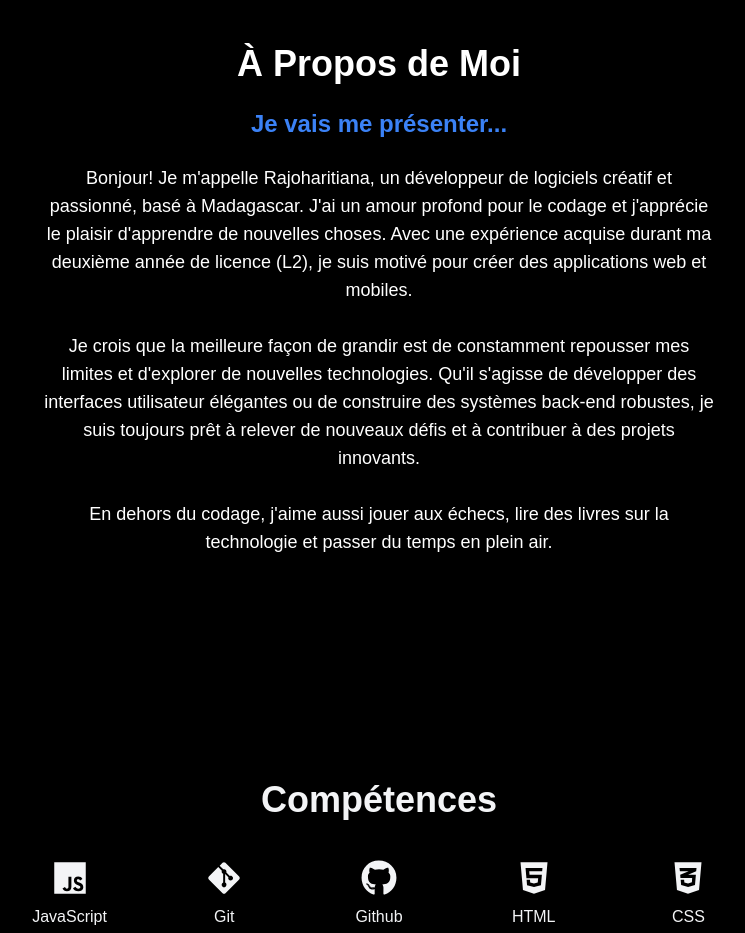
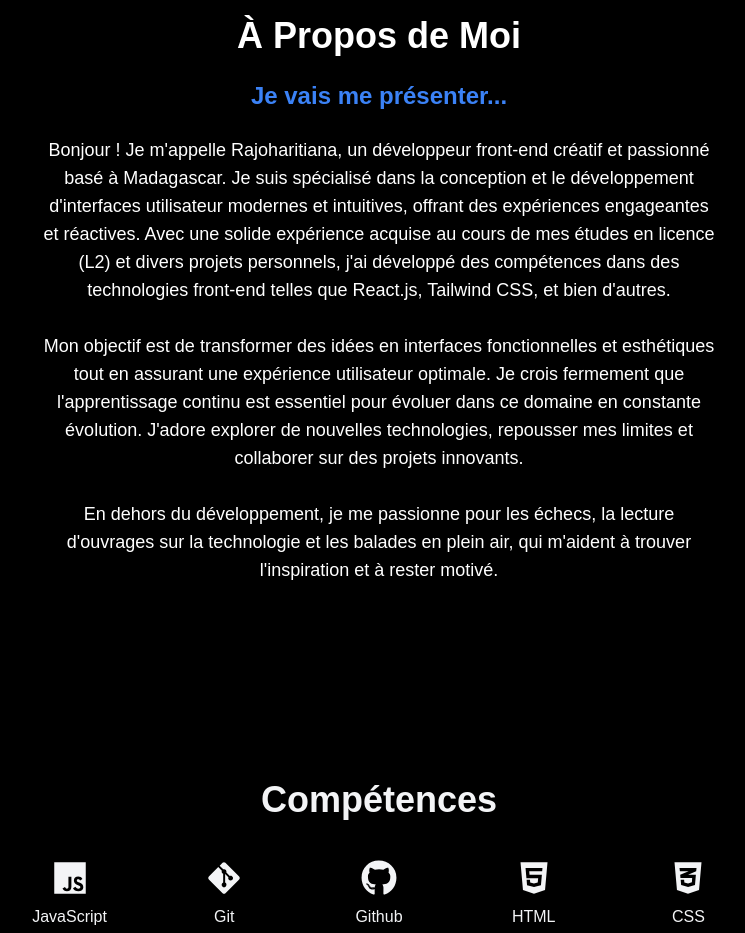
Before and after one commit to RaJharit77/Portfolio-With-Vite-React-js-tailwind-css, a React (Vite) app: page / in a window 1280 px wide. Shown: the part 900-1833 px from the top of the page, without its empty margins (261-1006 px from the left). Built offline with nearby package versions, Linux system fonts and the light colour scheme.

Commit message:
chore: Updating about page

```diff
--- a/src/components/About.jsx
+++ b/src/components/About.jsx
@@ -6,15 +6,17 @@ const About = () => {
             <h2 className="text-4xl font-bold mb-6" data-aos="fade-up">À Propos de Moi</h2>
             <h3 className="text-2xl font-semibold mb-6 text-blue-500" data-aos="fade-up">Je vais me présenter...</h3>
             <p className="text-lg max-w-2xl" data-aos="fade-up">
-                Bonjour! Je m'appelle Rajoharitiana, un développeur de logiciels créatif et passionné, basé à Madagascar.
-                J'ai un amour profond pour le codage et j'apprécie le plaisir d'apprendre de nouvelles choses. Avec
-                une expérience acquise durant ma deuxième année de licence (L2), je suis motivé pour créer des applications web et mobiles.
+                Bonjour ! Je m'appelle Rajoharitiana, un développeur front-end créatif et passionné basé à Madagascar. Je suis spécialisé dans la conception et le développement d'interfaces utilisateur modernes et intuitives,
+                offrant des expériences engageantes et réactives.
+                Avec une solide expérience acquise au cours de mes études en licence (L2) et divers projets personnels,
+                j'ai développé des compétences dans des technologies front-end telles que React.js, Tailwind CSS, et bien d'autres.
                 <br /><br />
-                Je crois que la meilleure façon de grandir est de constamment repousser mes limites et d'explorer de nouvelles technologies.
-                Qu'il s'agisse de développer des interfaces utilisateur élégantes ou de construire des systèmes back-end robustes,
-                je suis toujours prêt à relever de nouveaux défis et à contribuer à des projets innovants.
+                Mon objectif est de transformer des idées en interfaces fonctionnelles et esthétiques tout en assurant une expérience utilisateur optimale.
+                Je crois fermement que l'apprentissage continu est essentiel pour évoluer dans ce domaine en constante évolution.
+                J'adore explorer de nouvelles technologies, repousser mes limites et collaborer sur des projets innovants.
                 <br /><br />
-                En dehors du codage, j'aime aussi jouer aux échecs, lire des livres sur la technologie et passer du temps en plein air.
+                En dehors du développement, je me passionne pour les échecs, la lecture d'ouvrages sur la technologie et les balades en plein air,
+                qui m'aident à trouver l'inspiration et à rester motivé.
             </p>
         </section>
     );
```
Also changed, not shown: 3 other files (tests, documents, lock files or other folders).
